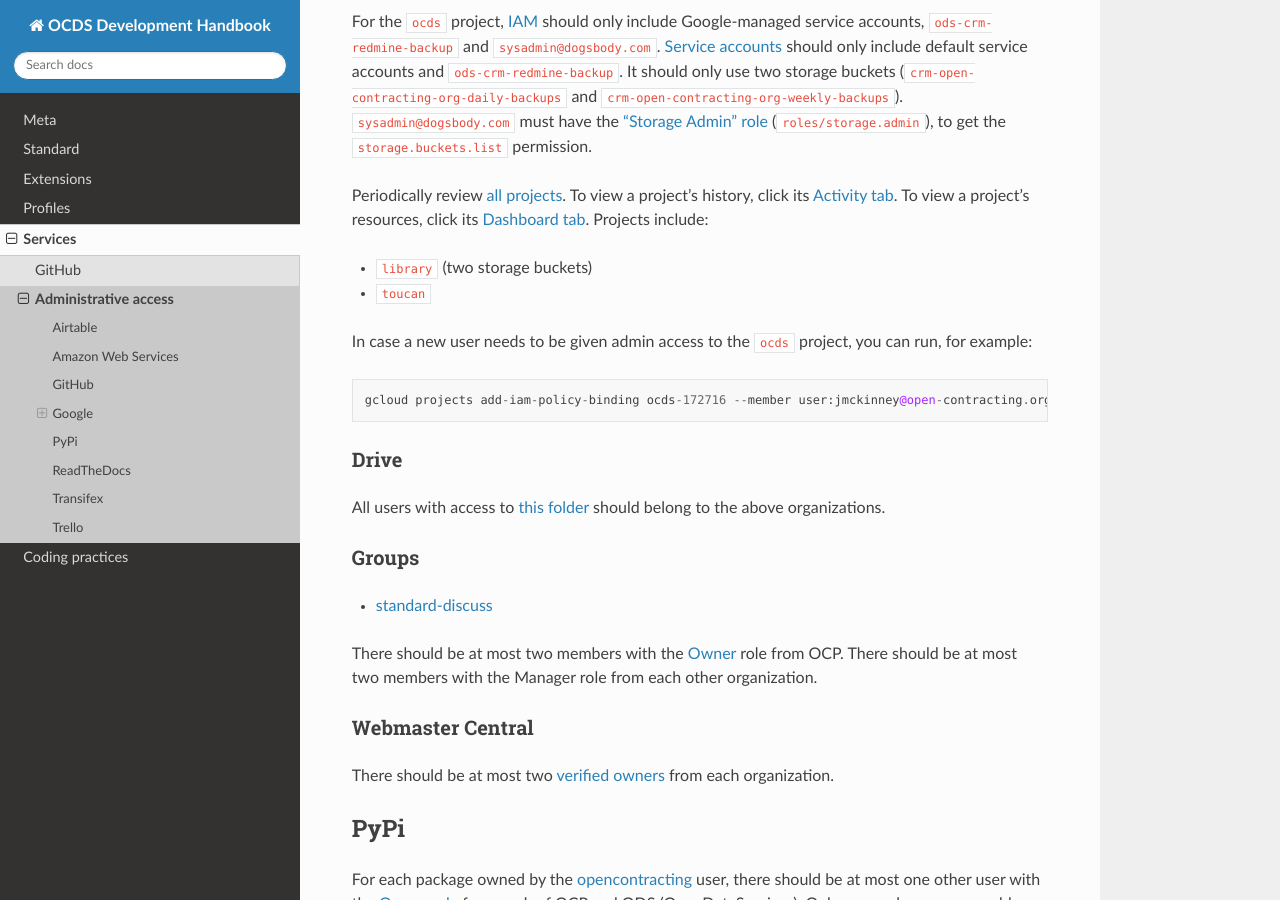
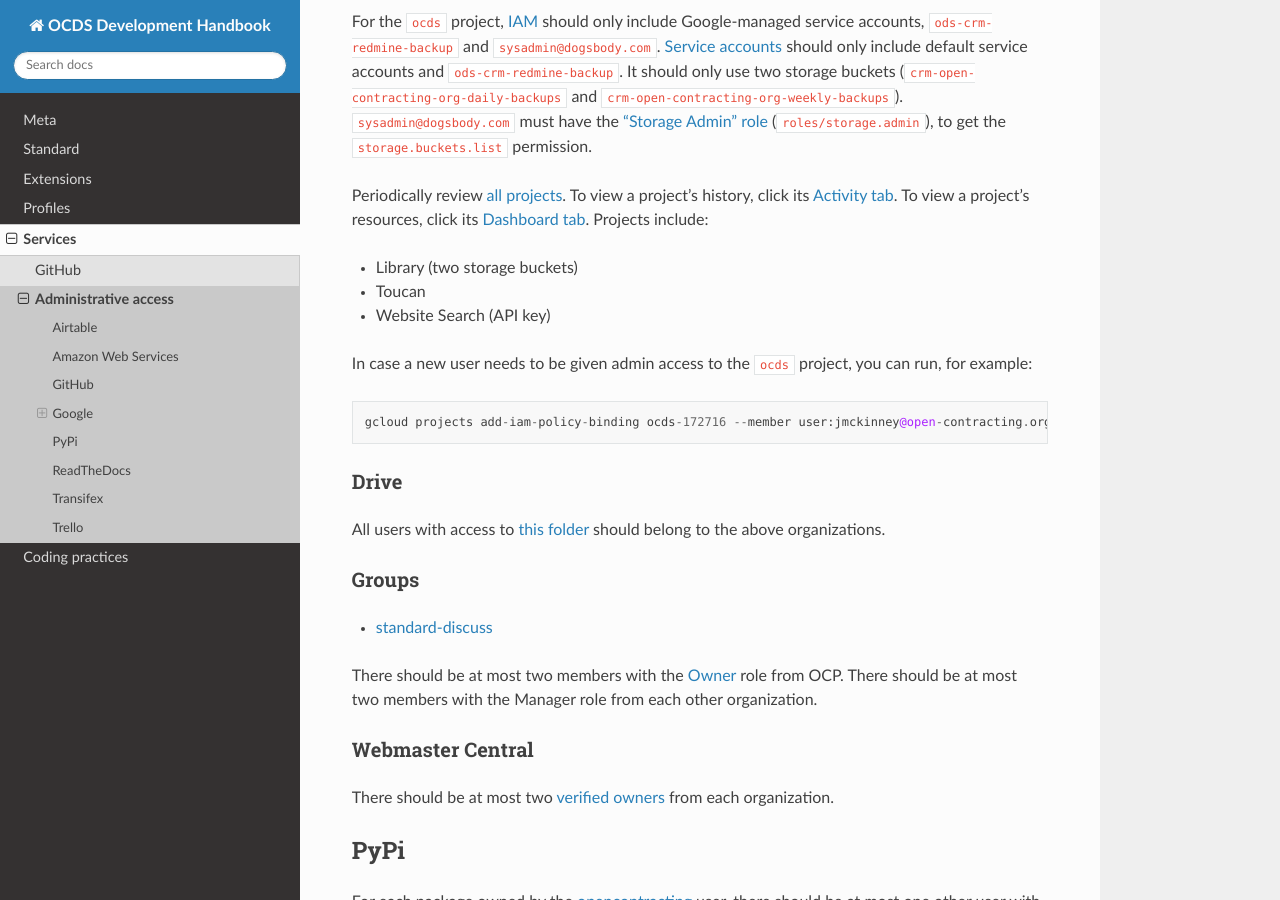
Before and after one commit to open-contracting/standard-development-handbook, a Sphinx documentation site: the page built from docs/systems/services.md, in a window 1280 px wide and 900 px high, scrolled down 1076 px. Built offline with Sphinx 7.4.7 and the Read the Docs theme 2.0.0, drawn with Linux system fonts in a browser that asks for light colours; pages that are not in the unit, such as notebooks, are missing from menus.

Commit message:
Document Website Search project

```diff
--- a/docs/systems/services.md
+++ b/docs/systems/services.md
@@ -36,8 +36,9 @@ For the `ocds` project, [IAM](https://console.cloud.google.com/iam-admin/iam?org
 
 Periodically review [all projects](https://console.cloud.google.com/cloud-resource-manager?organizationId=1015889055088). To view a project's history, click its [Activity tab](https://console.cloud.google.com/home/activity?organizationId=1015889055088&project=ocds-172716). To view a project's resources, click its [Dashboard tab](https://console.cloud.google.com/home/dashboard?organizationId=1015889055088&project=ocds-172716). Projects include:
 
-* `library` (two storage buckets)
-* `toucan`
+* Library (two storage buckets)
+* Toucan
+* Website Search (API key)
 
 In case a new user needs to be given admin access to the `ocds` project, you can run, for example:
 
```
